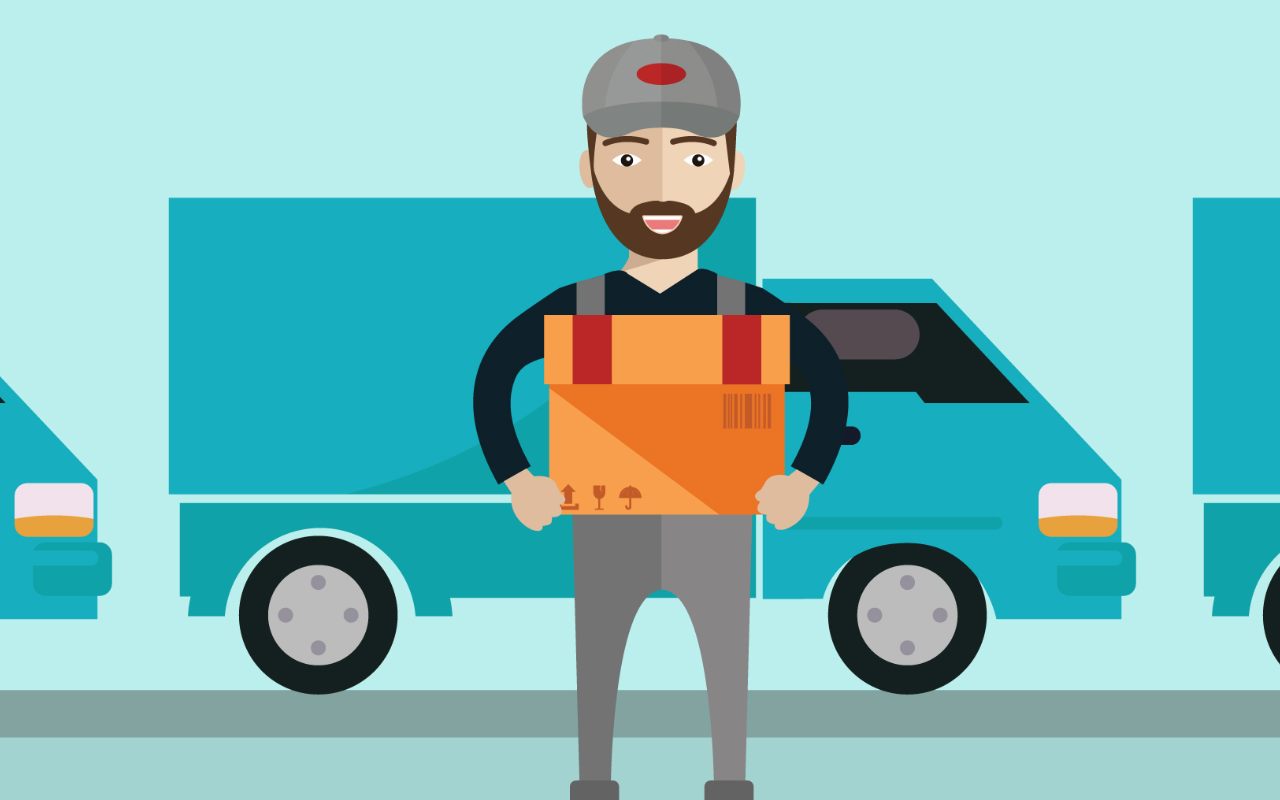
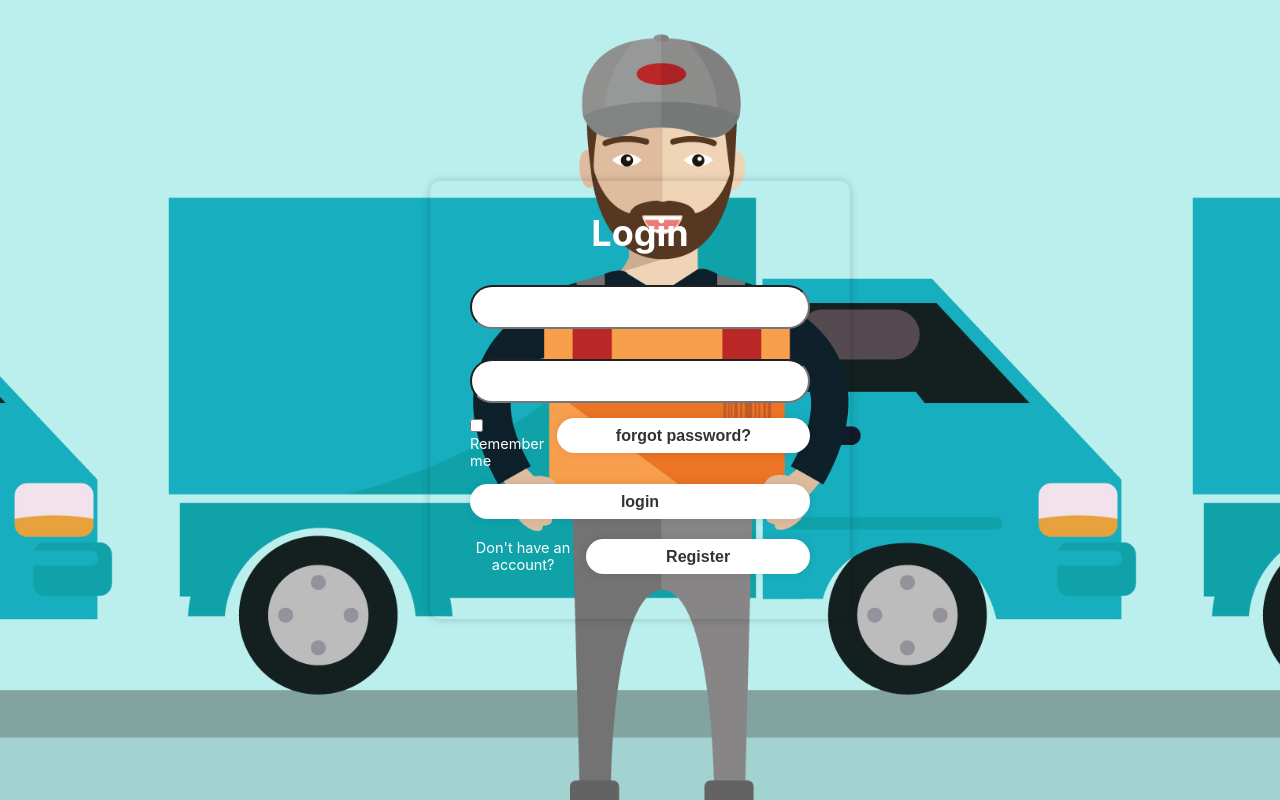
Before and after one commit to ravine13/Errand-Buddy, a React (Create React App) app in the folder client/: page /login in a window 1280 px wide. Before the commit this address had no page. Built offline with nearby package versions, Linux system fonts and the light colour scheme.

Commit message:
Refactor Route path for login to /login

```diff
--- a/client/src/App.js
+++ b/client/src/App.js
@@ -9,7 +9,7 @@
 
       <Router>
         <Routes>
-          <Route path="/" element={<Login />} />
+          <Route path="/login" element={<Login />} />
         </Routes>
       </Router>
 
```
